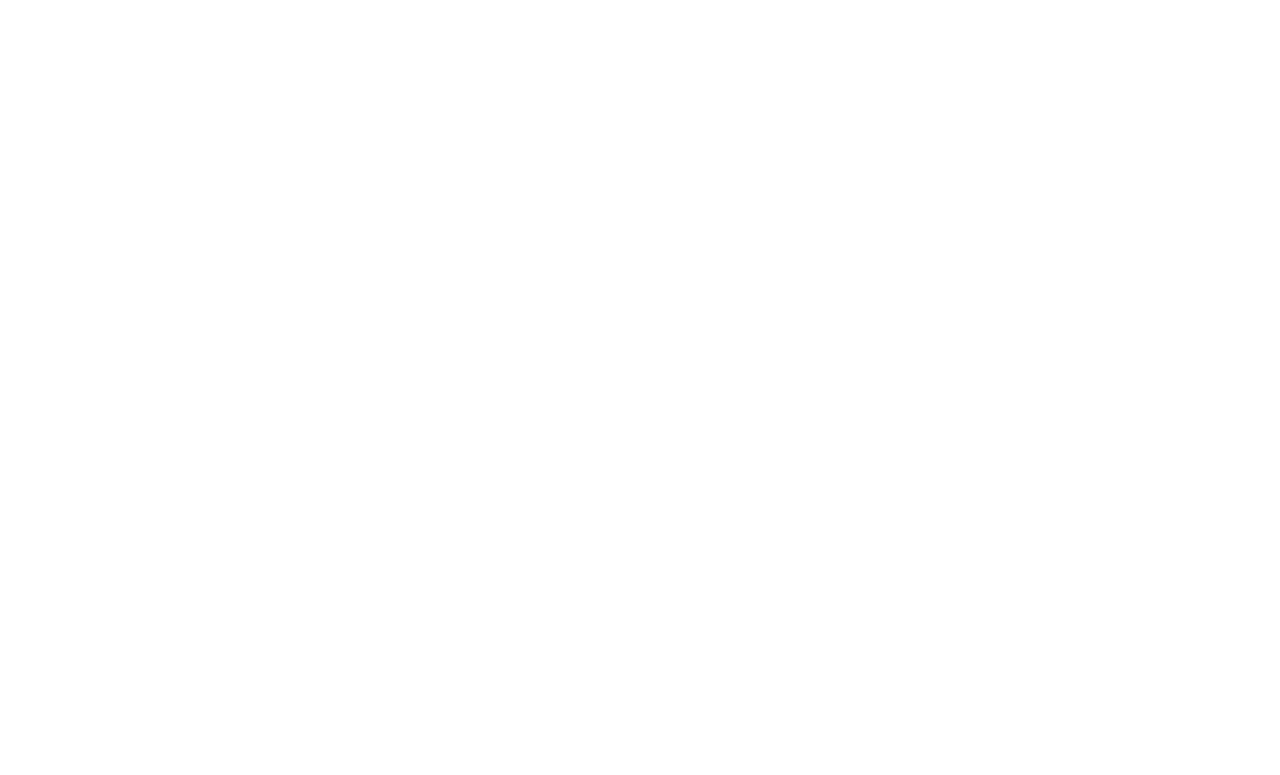
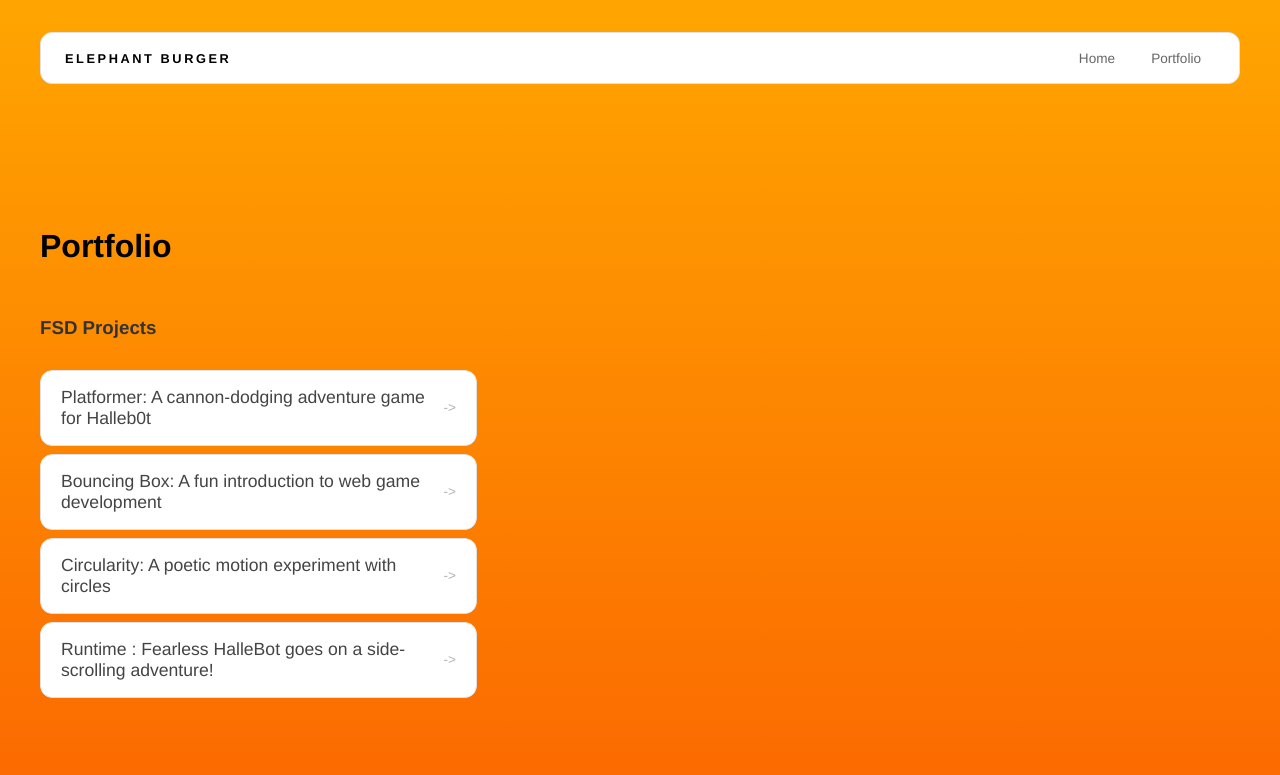
Before and after one commit to paulrogers5/paulrogers5.github.io, a plain HTML site: page portfolio.html in a window 1280 px wide. Drawn offline with Linux system fonts and the light colour scheme.

Commit message:
finished portfolio

```diff
--- a/portfolio.html
+++ b/portfolio.html
@@ -0,0 +1,50 @@
+<!DOCTYPE html>
+<html>
+
+<head>
+  <title>My awesome website</title>
+  <link rel="stylesheet" href="style.css" />
+</head>
+
+<body>
+  <!-- All content goes here -->
+  <div id="all-contents">
+    <nav>
+      <h1>Elephant burger</h1>
+      <ul id="nav-ul">
+        <li class="nav-li">
+          <a href="index.html">Home</a>
+        </li>
+        <li class="nav-li">
+          <a href="portfolio.html">Portfolio</a>
+        </li>
+      </ul>
+    </nav>
+
+    <main>
+      <div class="content">
+        <h1>Portfolio</h1>
+        <h3>FSD Projects</h3>
+        <ul id="portfolio">
+          <li>
+            <a href="fsd-projects/platformer/">Platformer: A cannon-dodging adventure game for Halleb0t</a>
+          </li>
+          <li>
+            <a href="fsd-projects/bouncing-box/">Bouncing Box: A fun introduction to web game development</a>
+          </li>
+          <li>
+            <a href="fsd-projects/circularity/">Circularity: A poetic motion experiment with circles</a>
+          </li>
+          <li>
+            <a href="projects/runtime/">Runtime : Fearless HalleBot goes on a side-scrolling adventure!</a>
+          </li>
+        </ul>
+
+        <!-- ASD Projects will go here -->
+
+      </div>
+    </main>
+  </div>
+</body>
+
+</html>
--- a/style.css
+++ b/style.css
@@ -4,7 +4,7 @@
 
 body {
     margin: 0;
-    background: #ff9900;
+    background: linear-gradient(to top, rgb(251, 104, 0), orange );
     color: #333;
     font-family: "Helvetica Neue", Arial, sans-serif;
 }
@@ -46,7 +46,7 @@
 
 .content > p {
     margin: 0;
-    color: #c50000;
+    color: #ff0000;
     font-size: 0.9rem;
     text-transform: uppercase;
     letter-spacing: 0.15em;
@@ -135,3 +135,55 @@
     background: #000;
     color: #fff;
 }
+/* Portfolio styles */
+.content h1 {
+  color: black;
+}
+
+#portfolio {
+  list-style: none;
+  margin: 0;
+  padding: 0;
+  width: 100%;
+  display: flex;
+  flex-direction: column;
+  gap: 8px;
+}
+
+#portfolio li {
+  border-radius: 12px;
+  overflow: hidden;
+}
+
+#portfolio a {
+  display: flex;
+  justify-content: space-between;
+  align-items: center;
+  text-decoration: none;
+  color: #444;
+  padding: 16px 20px;
+  font-size: 1.1rem;
+  font-weight: 500;
+  background: #fff;
+  border: 1px solid #e0e0e0;
+  border-radius: 12px;
+  transition: background 0.25s ease, color 0.25s ease, transform 0.25s ease;
+}
+
+#portfolio a:hover {
+  background: #000;
+  color: #fff;
+  transform: translateX(4px);
+}
+
+#portfolio a::after {
+  content: "->";
+  font-size: 0.85rem;
+  opacity: 0.4;
+  transition: opacity 0.25s ease;
+  white-space: nowrap;
+}
+
+#portfolio a:hover::after {
+  opacity: 1;
+}
```
Also changed, not shown: index.html (+1 -1 lines).
